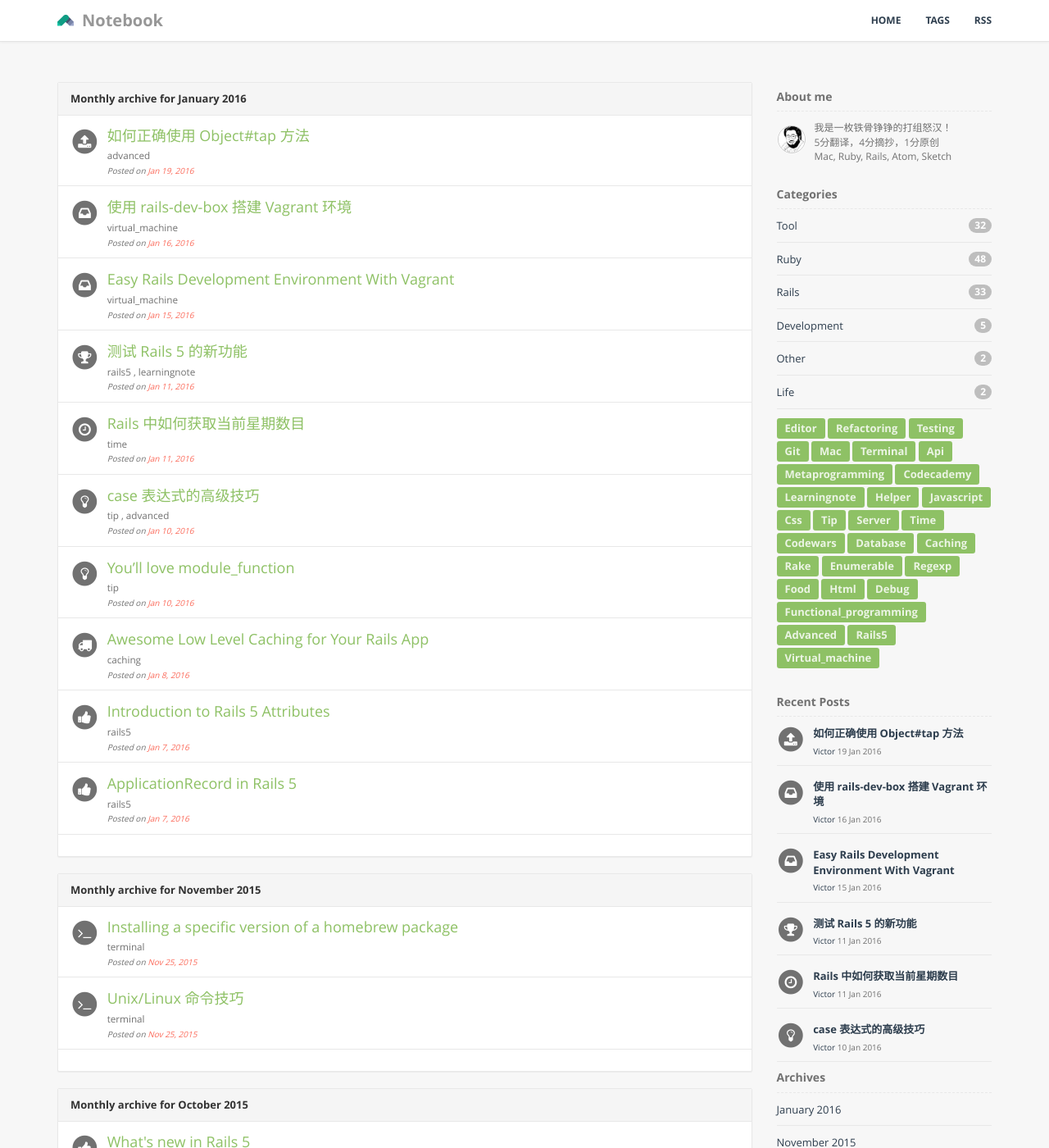
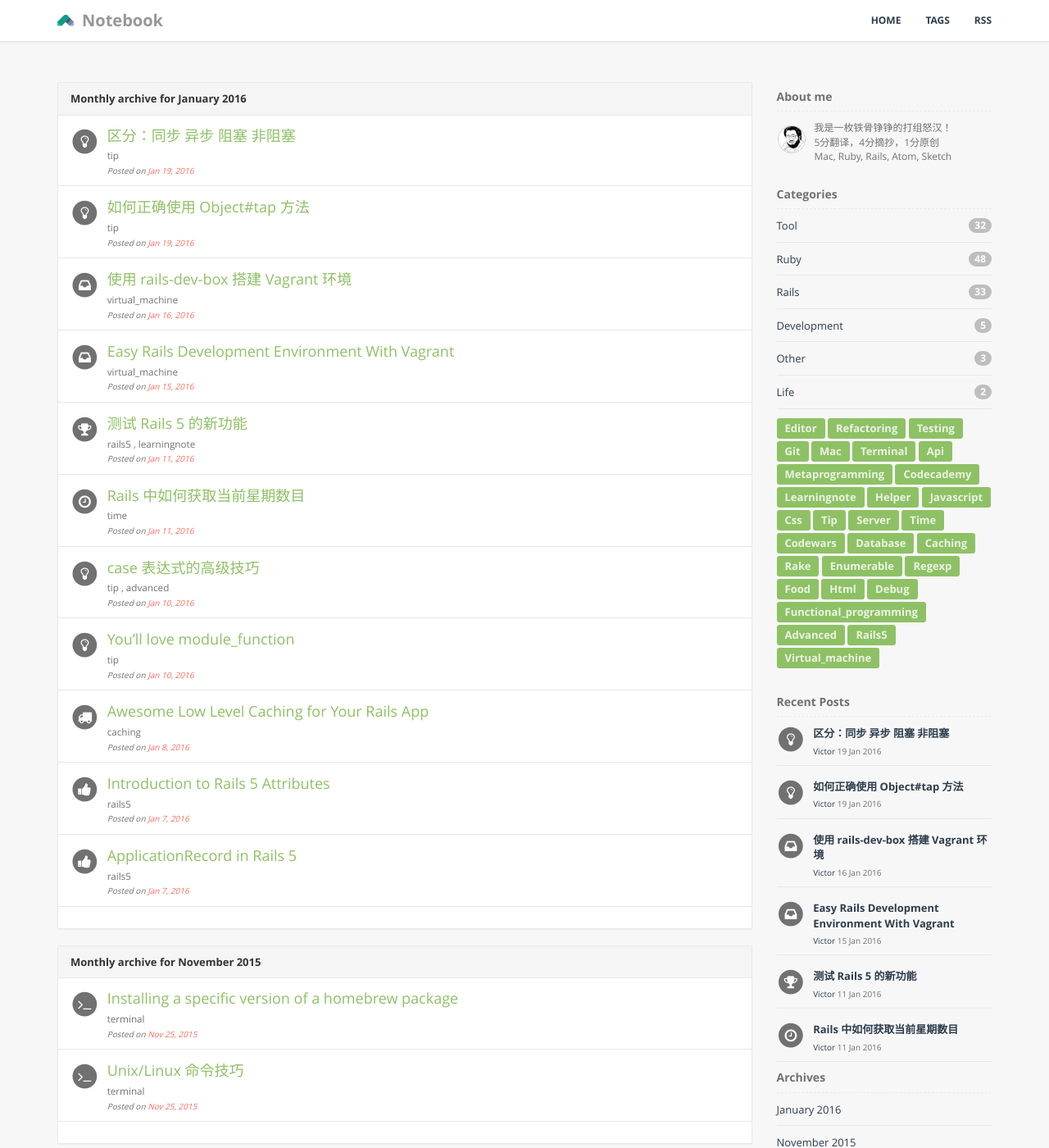
Before and after one commit to GiaoGiaoCat/GiaoGiaoCat.github.io, a Jekyll site: the page built from tags/archives.html, in a window 1280 px wide and 1400 px high. Shown: the whole window at 82% size. Built offline with Jekyll 4.4.1, drawn with Linux system fonts in a browser that asks for light colours; Markdown is read by kramdown in place of the engine named in the settings; some of the changed lines change nothing that is shown.

Commit message:
又学习

```diff
--- a/_posts/201601/2016-01-19-ruby-tap.md
+++ b/_posts/201601/2016-01-19-ruby-tap.md
@@ -3,7 +3,7 @@ layout: post
 title:  "如何正确使用 Object#tap 方法"
 date:   2016-01-19 14:00:00
 categories: ruby
-tags: advanced
+tags: tip
 author: "Victor"
 ---
 
--- /dev/null
+++ b/_posts/201601/2016-01-20-synchronous-asynchronous-io.md
@@ -0,0 +1,26 @@
+---
+layout: post
+title:  "区分：同步 异步 阻塞 非阻塞"
+date:   2016-01-19 15:00:00
+categories: other
+tags: tip
+author: "Victor"
+---
+
+### 同步/异步
+
+* **同步** 我自己去银行排队取钱
+* **异步** 让比人去银行帮我取钱，取出来之后把钱给我
+
+### 阻塞/非阻塞
+
+* **阻塞** 去办理银行业务时排队等候啥也不干
+* **非阻塞** 去办理银行业务时先取个号然后出去玩一圈，等到我取钱了就过来
+
+### 小结
+
+同步与异步的区别在于是不是要求办理者自己来完成，所有需要自己去完成操作的都是同步操作。
+
+### 阅读
+
+* [再谈同步/异步与阻塞/非阻塞](http://www.nginx.cn/4310.html)
```
